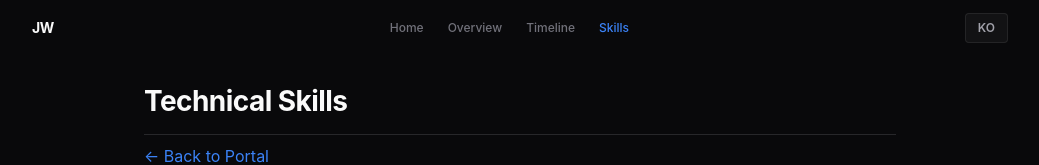
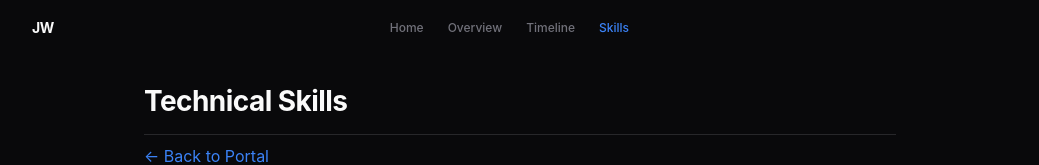
Before and after one commit to juuc/portfolio, a React (Vite) app: page /#/en/skills in a window 1280 px wide. Shown: the top 165 px of the page, without its empty margins (120-1159 px from the left). Built offline with nearby package versions, Linux system fonts and the light colour scheme.

Commit message:
fix: merge duplicate style props on lang toggle button

```diff
--- a/src/components/Nav.tsx
+++ b/src/components/Nav.tsx
@@ -84,9 +84,9 @@ export default function Nav() {
         {/* Lang toggle — hidden on detail pages */}
         <button
           onClick={handleLangToggle}
-          style={{ visibility: isDetailPage ? 'hidden' : 'visible' }}
           className="text-xs font-semibold px-3 py-1.5 rounded transition-all duration-150"
           style={{
+            visibility: isDetailPage ? 'hidden' : 'visible',
             background: 'rgba(255,255,255,0.04)',
             border: '1px solid rgba(255,255,255,0.08)',
             color: 'var(--text-secondary)',
```
